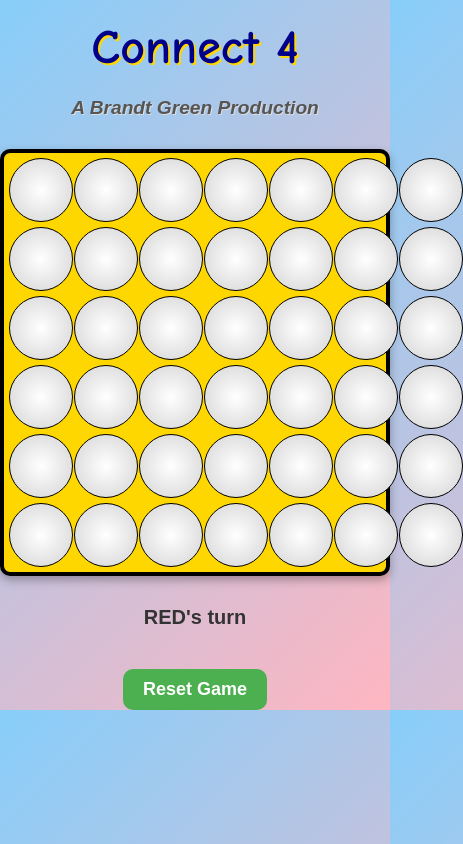
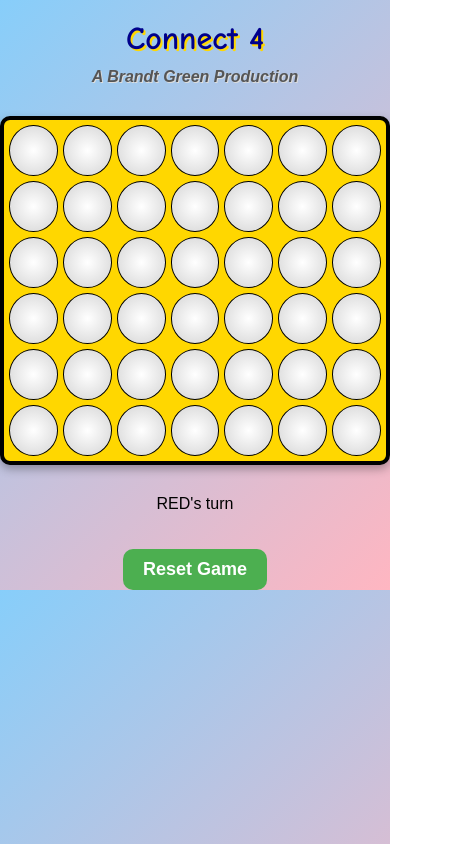
Before and after one commit to Brandt-moreThan4/ConnectFour, a plain HTML site: page frontend/index.html in a window 390 px wide. Shown: the whole page, 463 px wide, since content can reach past the window. Drawn offline with Linux system fonts and the light colour scheme.

Commit message:
made it fit on iphone screen

```diff
--- a/frontend/style.css
+++ b/frontend/style.css
@@ -1,3 +1,8 @@
+/* General Reset */
+* {
+    box-sizing: border-box;
+}
+
 /* General styling for the game */
 body {
     font-family: Arial, sans-serif;
@@ -5,9 +10,7 @@ body {
     margin: 0;
     padding: 0;
     background: linear-gradient(135deg, #87CEFA, #FFB6C1); /* Gradient background */
-
 }
-
 
 h1 {
     font-family: 'Comic Sans MS', cursive, sans-serif;
@@ -17,26 +20,38 @@ h1 {
     margin-top: 20px;
 }
 
+/* Subheader styling */
+.subheader {
+    font-family: 'Arial', sans-serif;
+    font-size: 1.2rem;
+    font-weight: bold;
+    font-style: italic;
+    color: #555;
+    margin-top: -10px;
+    margin-bottom: 20px;
+    text-shadow: 1px 1px #ddd;
+}
+
 /* Board styling */
 #board {
     display: grid;
-    grid-template-columns: repeat(7, 60px);
+    grid-template-columns: repeat(7, 1fr); /* Flexible columns */
     grid-gap: 5px;
     margin: 30px auto;
-    max-width: 500px;
+    width: 95%; /* Dynamic width for responsiveness */
+    max-width: 500px; /* Limit max width on larger screens */
     border: 4px solid #000;
     border-radius: 10px;
     background-color: #FFD700; /* Golden board */
     box-shadow: 0 4px 10px rgba(0, 0, 0, 0.3);
-    padding: 5px; /* Add consistent padding inside the board */
-    box-sizing: border-box; /* Include padding and border in the element's total width */
-    /* border: 2px solid red;  */
+    padding: 5px;
 }
 
 /* Cell styling */
 .cell {
-    width: 62px;
-    height: 62px;
+    width: 100%; /* Scale dynamically with grid columns */
+    height: 0; /* Use padding to create square cells */
+    padding-bottom: 100%; /* Ensures square aspect ratio */
     background: radial-gradient(circle, #ffffff, #d3d3d3); /* Glossy effect */
     border: 1px solid #000;
     border-radius: 50%;
@@ -67,82 +82,11 @@ h1 {
     box-shadow: inset 0 2px 4px rgba(0, 0, 0, 0.5);
 }
 
-
-/* Status text styling */
-#status {
-    margin-top: 20px;
-    font-size: 20px;
-    font-weight: bold;
-    color: #333;
-    animation: statusChange 0.5s ease-in-out;
-}
-
-@keyframes statusChange {
-    from {
-        opacity: 0;
-    }
-    to {
-        opacity: 1;
-    }
-}
-
-/* Flashing animation for win message */
-@keyframes flash {
-    0% {
-        transform: scale(1);
-        opacity: 1;
-    }
-    50% {
-        transform: scale(1.2);
-        opacity: 0.8;
-    }
-    100% {
-        transform: scale(1);
-        opacity: 1;
-    }
-}
-
-.win-flash {
-    animation: flash 1s infinite;
-}
-
-
-/* Reset button styling */
-#reset {
-    margin-top: 20px;
-    padding: 10px 20px;
-    font-size: 18px;
-    font-weight: bold;
-    color: #fff;
-    background-color: #4CAF50; /* Green */
-    border: none;
-    border-radius: 10px;
-    cursor: pointer;
-    transition: background-color 0.3s ease;
-}
-
-#reset:hover {
-    background-color: #45a049; /* Darker green */
-}
-
-/* Subheader styling */
-.subheader {
-    font-family: 'Arial', sans-serif;
-    font-size: 1.2rem;
-    font-weight: bold;
-    font-style: italic;
-    color: #555;
-    margin-top: -10px; /* Slightly reduce spacing between header and subheader */
-    margin-bottom: 20px;
-    text-shadow: 1px 1px #ddd; /* Subtle shadow for depth */
-
-}
-
-/* Highlight winning cells with a bold, animated effect */
+/* Highlight winning cells */
 .winning-cell {
-    border: 4px solid blue; /* Bold blue border */
-    box-shadow: 0 0 10px blue, 0 0 20px blue, 0 0 30px blue; /* Glowing blue effect */
-    animation: pulse 1s infinite; /* Pulsating animation */
+    border: 4px solid blue;
+    box-shadow: 0 0 10px blue, 0 0 20px blue, 0 0 30px blue;
+    animation: pulse 1s infinite;
 }
 
 /* Pulsating effect for winning cells */
@@ -160,3 +104,41 @@ h1 {
         box-shadow: 0 0 10px blue, 0 0 20px blue, 0 0 30px blue;
     }
 }
+
+/* Reset button styling */
+#reset {
+    margin-top: 20px;
+    padding: 10px 20px;
+    font-size: 18px;
+    font-weight: bold;
+    color: #fff;
+    background-color: #4CAF50;
+    border: none;
+    border-radius: 10px;
+    cursor: pointer;
+    transition: background-color 0.3s ease;
+}
+
+#reset:hover {
+    background-color: #45a049;
+}
+
+/* Responsive Design for Small Screens */
+@media (max-width: 600px) {
+    h1 {
+        font-size: 2rem;
+    }
+
+    .subheader {
+        font-size: 1rem;
+    }
+
+    #board {
+        width: 100%;
+        max-width: none;
+    }
+
+    .cell {
+        border-width: 0.5px;
+    }
+}
```
